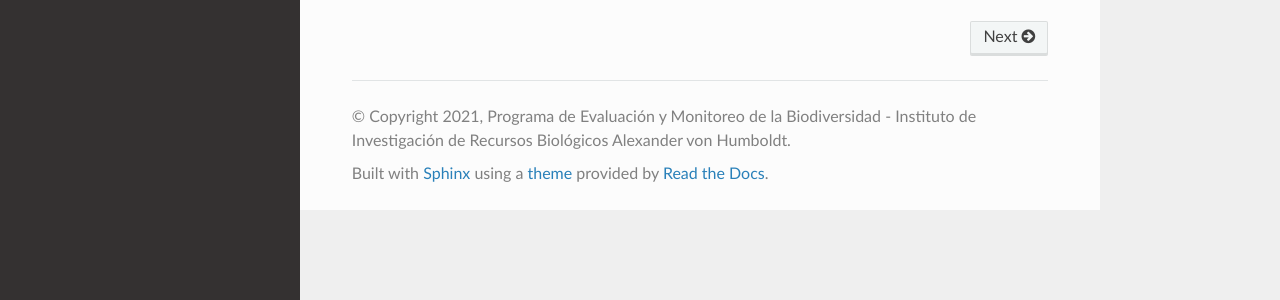
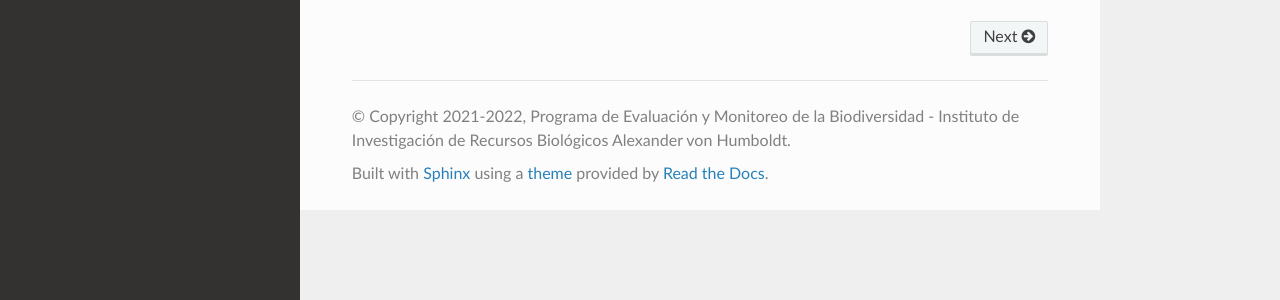
Before and after one commit to PEM-Humboldt/wiutils, a Sphinx documentation site: the page built from docs/index.rst, in a window 1280 px wide. Shown: the part 404-704 px from the top of the page. Built offline with Sphinx 7.4.7 and the Read the Docs theme 2.0.0, drawn with Linux system fonts in a browser that asks for light colours.

Commit message:
Update copyright.

```diff
--- a/docs/conf.py
+++ b/docs/conf.py
@@ -15,7 +15,7 @@ sys.path.insert(0, os.path.abspath(".."))
 # -- Project information -----------------------------------------------------
 
 project = "wiutils"
-copyright = "2021, Programa de Evaluación y Monitoreo de la Biodiversidad - Instituto de Investigación de Recursos Biológicos Alexander von Humboldt"
+copyright = "2021-2022, Programa de Evaluación y Monitoreo de la Biodiversidad - Instituto de Investigación de Recursos Biológicos Alexander von Humboldt"
 author = "Marcelo Villa-Piñeros"
 
 # The full version, including alpha/beta/rc tags
```
